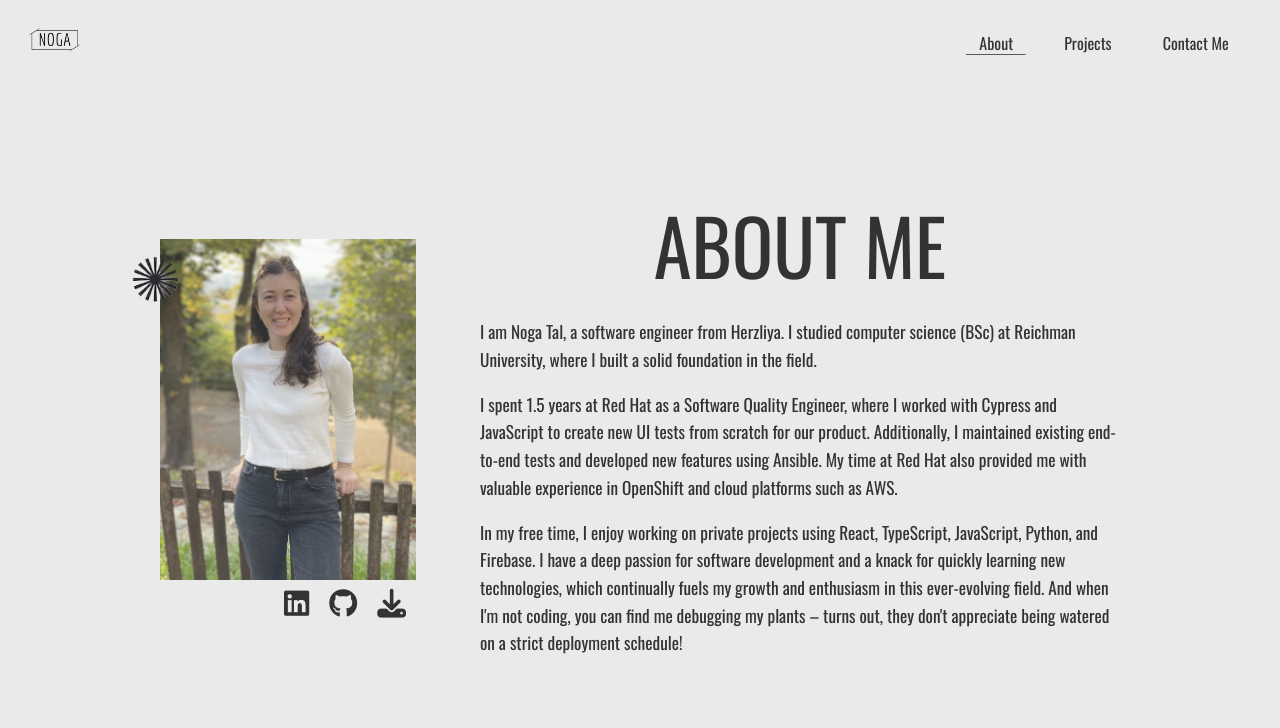
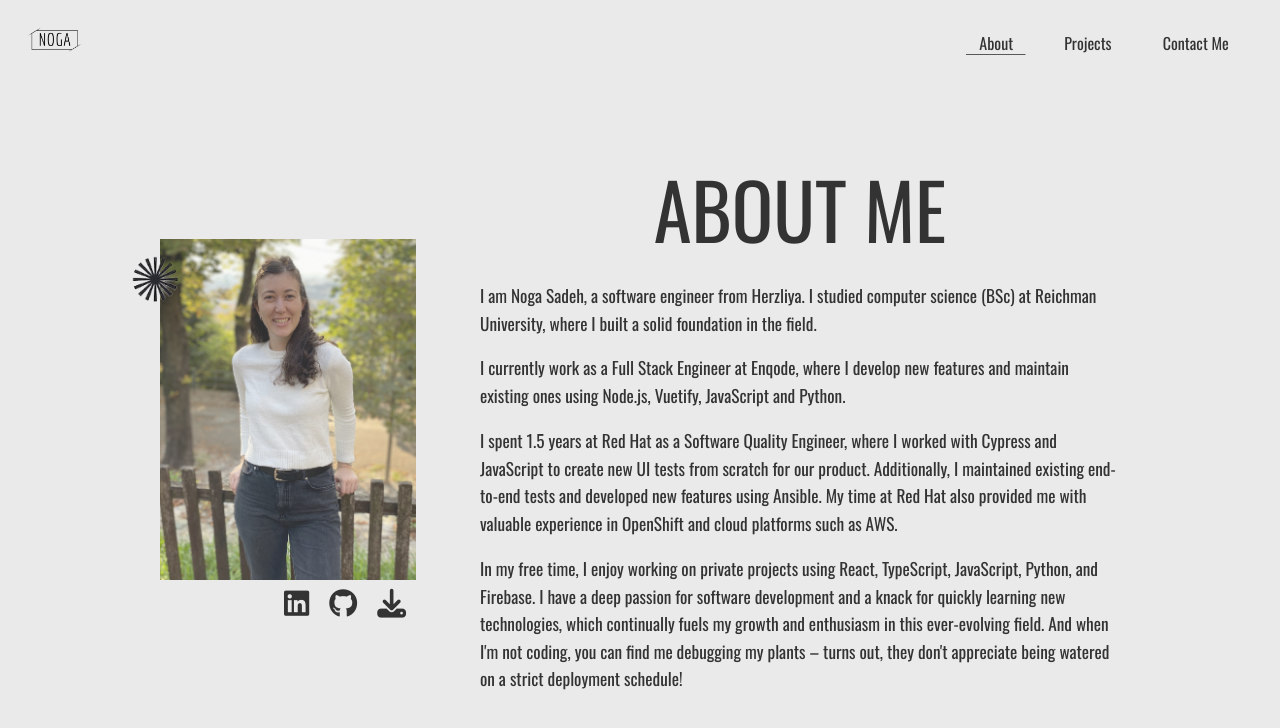
Before and after one commit to NogaTal98/portfolio, a React (Create React App) app: page / in a window 1280 px wide. Shown: the top 728 px of the page. Built offline with nearby package versions, Linux system fonts and the light colour scheme.

Commit message:
update info

```diff
--- a/package.json
+++ b/package.json
@@ -8,6 +8,7 @@
     "@testing-library/react": "^13.4.0",
     "@testing-library/user-event": "^13.5.0",
     "firebase": "^10.12.2",
+    "firebase-tools": "^13.31.2",
     "react": "^18.3.1",
     "react-dom": "^18.3.1",
     "react-player": "^2.16.0",
--- a/src/data/projectsInfo.json
+++ b/src/data/projectsInfo.json
@@ -1,4 +1,12 @@
 [
+    {
+        "id": 5,
+        "video": "./pictures/autofill.mp4",
+        "name": "Autofill Chrome Extension",
+        "description": "A chrom ecxtension that autofill aplication forms for you.",
+        "github": "https://github.com/NogaTal98/autofillExtension",
+        "technologies": "React, JavaScript"
+    },
     {
         "id": 1,
         "image": "./pictures/wordle.jpg",
@@ -12,18 +20,10 @@
         "id": 2,
         "image": "./pictures/wiki-speed-run.jpg",
         "name": "Wiki Speed Run",
-        "description": "An AI agant that crate a path from one wikipedia page to another in the least amount of clicks.",
+        "description": "An AI agant creating a path from one wiki page to another in the least amount of clicks.",
         "link": "https://wiki-speedrun.web.app/",
         "github": "https://github.com/NogaTal98/wiki-speedrun",
         "technologies":"React, Firebase, CSS, JavaScript, Python, Flask, Embedding model, Scraping"
-    },
-    {
-        "id": 3,
-        "image": "./pictures/mouse_race.jpg",
-        "name": "Mouse Race",
-        "description": "A 3D click game where you need to click the right element and avoid the wrong ones.",
-        "github": "https://github.com/NogaTal98/mouse_race",
-        "technologies": "TypeScript, Three.js, CSS"
     },
     {
         "id": 4,
@@ -33,11 +33,11 @@
         "technologies": "C++, Arduino, Sensors"
     },
     {
-        "id": 5,
-        "video": "./pictures/autofill.mp4",
-        "name": "Autofill Chrome Extension",
-        "description": "A chrom ecxtension that autofill aplication forms for you.",
-        "github": "https://github.com/NogaTal98/autofillExtension",
-        "technologies": "React, JavaScript"
+        "id": 3,
+        "image": "./pictures/mouse_race.jpg",
+        "name": "Mouse Race",
+        "description": "A 3D click game where you need to click the right element and avoid the wrong ones.",
+        "github": "https://github.com/NogaTal98/mouse_race",
+        "technologies": "TypeScript, Three.js, CSS"
     }
 ]
--- a/src/pages/About.js
+++ b/src/pages/About.js
@@ -12,7 +12,7 @@ function About() {
           <img src={headlineelement} alt="haeder-image" className="haeder-image" />
           <img src={me} alt="me" className="about-image" />
           <div className="social-links">
-            <a href="https://www.linkedin.com/in/noga-tal-79a634227/" target="_blank"><i className="fab fa-linkedin" title='linkedIn'></i></a>
+            <a href="https://www.linkedin.com/in/noga-sadeh-79a634227/" target="_blank"><i className="fab fa-linkedin" title='linkedIn'></i></a>
             <a href="https://github.com/NogaTal98" target="_blank"><i className="fab fa-github" title='gitHub'></i></a>
             <a href={cv} target="_blank"><i className="fa-solid fa-download" title='resume'></i></a>
           </div>
@@ -20,9 +20,12 @@ function About() {
         <div className="about-text">
           <div className="about-header">ABOUT ME</div>
           <p>
-            I am Noga Tal, a software engineer from Herzliya.
+            I am Noga Sadeh, a software engineer from Herzliya.
             I studied computer science (BSc) at Reichman University, where I built a solid foundation in the field.
 
+          </p>
+          <p>
+            I currently work as a Full Stack Engineer at Enqode, where I develop new features and maintain existing ones using Node.js, Vuetify, JavaScript and Python.
           </p>
           <p>
             I spent 1.5 years at Red Hat as a Software Quality Engineer, where I worked with Cypress and JavaScript to create new UI tests from scratch for our product.
```
Also changed, not shown: 2 other files (tests, documents, lock files or other folders).
